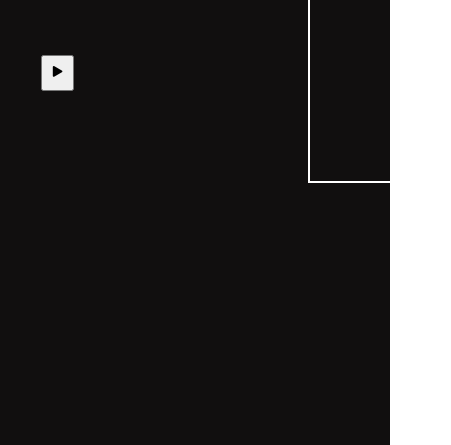
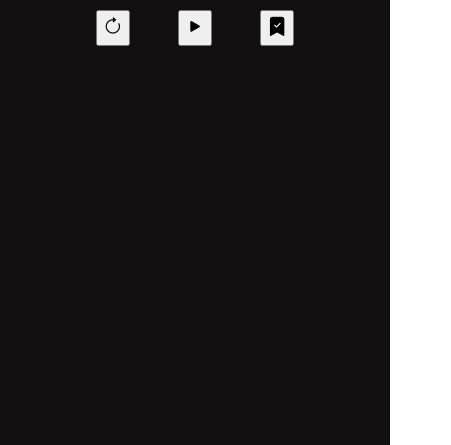
Before and after one commit to devsayanR/stopwatch, a plain HTML site: page index.html in a window 390 px wide. Shown: the part 399-844 px from the top of the page, 451 px wide, since content can reach past the window. Drawn offline with nearby package versions, Linux system fonts and the light colour scheme.

Commit message:
responsiveness added

```diff
--- a/index.js
+++ b/index.js
@@ -5,9 +5,15 @@ const time = document.getElementById("time")
 const markBtn = document.getElementById("mark")
 const writeList = document.getElementById("write_list")
 
-let hours = 0, minutes = 0, seconds = 0, counter = 1;
+
+let hours = 0, minutes = 0, seconds = 0;
 let intervalId;
 
+
+// window.addEventListener('beforeunload', function (e) {
+//     e.preventDefault();
+//     e.returnValue = true;
+// });
 
 
 const triggerTimer = () => {
@@ -39,21 +45,25 @@ playPauseBtn.addEventListener("click", () => {
 
 })
 
+markBtn.addEventListener("click", () => {
+    writeList.style.height = "60vh";
+    const heading = document.createElement("h2")
+    heading.textContent = `${" " + hours + " "}:${" " + minutes + " "}:${" " + seconds + " "}`
+    writeList.appendChild(heading)
+})
+
 resetBtn.addEventListener('click', () => {
     hours = 0;
     minutes = 0;
     seconds = 0;
+    writeList.style.height = "auto";
     clearInterval(intervalId);
     intervalId = null;
     if (swap.classList.contains('bi-pause')) {
         swap.classList.replace('bi-pause', 'bi-play-fill');
     }
     time.innerText = `${hours < 10 ? "0" + `${hours}` : `${hours}`}:${minutes < 10 ? "0" + `${minutes}` : `${minutes}`}:${seconds < 10 ? "0" + `${seconds}` : `${seconds}`}`
+    if (writeList.firstChild) {
+        writeList.innerHTML = ""
+    }
 })
-
-
-markBtn.addEventListener("click", () => {
-    const heading = document.createElement("h2")
-    heading.innerText = `${counter++}. ${hours}:${minutes}:${seconds}`
-    writeList.append(heading)
-})
--- a/style.css
+++ b/style.css
@@ -14,14 +14,13 @@
     justify-content: center;
 }
 
-.main{
+.main {
     display: flex;
     align-items: center;
     justify-content: space-between;
-    gap: 10rem;
 }
 
-.left{
+.left {
     display: flex;
     align-items: center;
     justify-content: center;
@@ -30,12 +29,12 @@
     color: aliceblue;
 }
 
-.buttons{
+.buttons {
     margin-top: 80px;
 }
 
 
-.buttons button{
+.buttons button {
     font-size: 1.2rem;
     padding: 5px;
     margin-inline: 20px;
@@ -43,12 +42,48 @@
 }
 
 
-.right{
-    border: 2px solid #fff;
+.right {
     padding: 10px;
     height: 20rem;
-    overflow: auto;
-    width: 160px;
+    width: 200px;
     color: #fff;
     text-align: center;
+    display: flex;
+    overflow: auto;
+    flex-direction: column;
+    justify-content: center;
 }
+
+.right::-webkit-scrollbar {
+    width: 5px;
+}
+
+.right::-webkit-scrollbar-track {
+    background-color: #282727;
+}
+
+.right::-webkit-scrollbar-thumb {
+    background-color: #fff;
+    border-radius: 20px;
+}
+
+
+@media screen and (max-width: 630px) {
+    .buttons {
+        margin-top: 20px;
+    }
+
+    .main {
+        flex-direction: column;
+        gap: 50px;
+    }
+
+    .right {
+        height: auto;
+        width: 100vw;
+    }
+
+    .right::-webkit-scrollbar-track {
+        background-color: transparent;
+    }
+}
```
